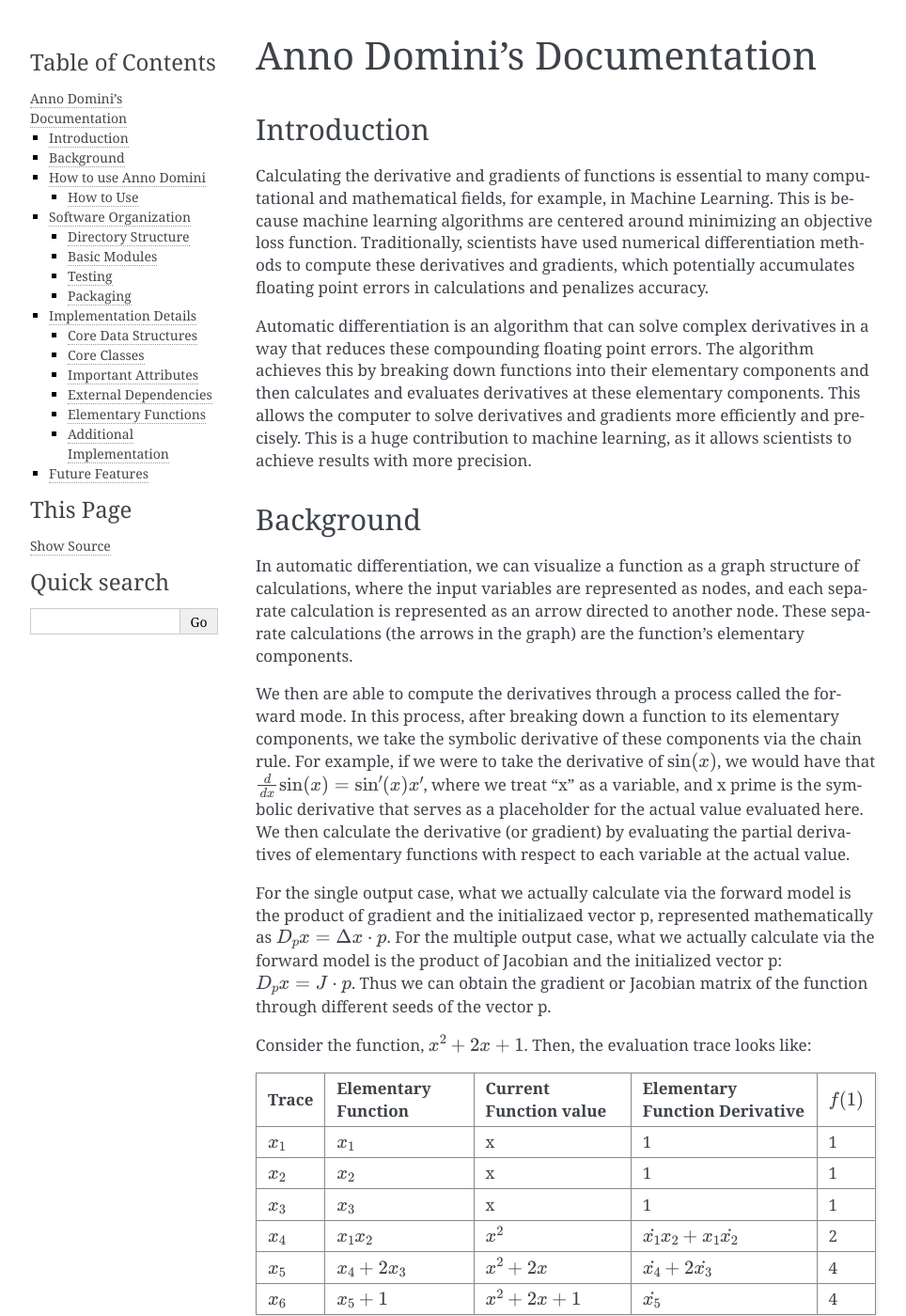
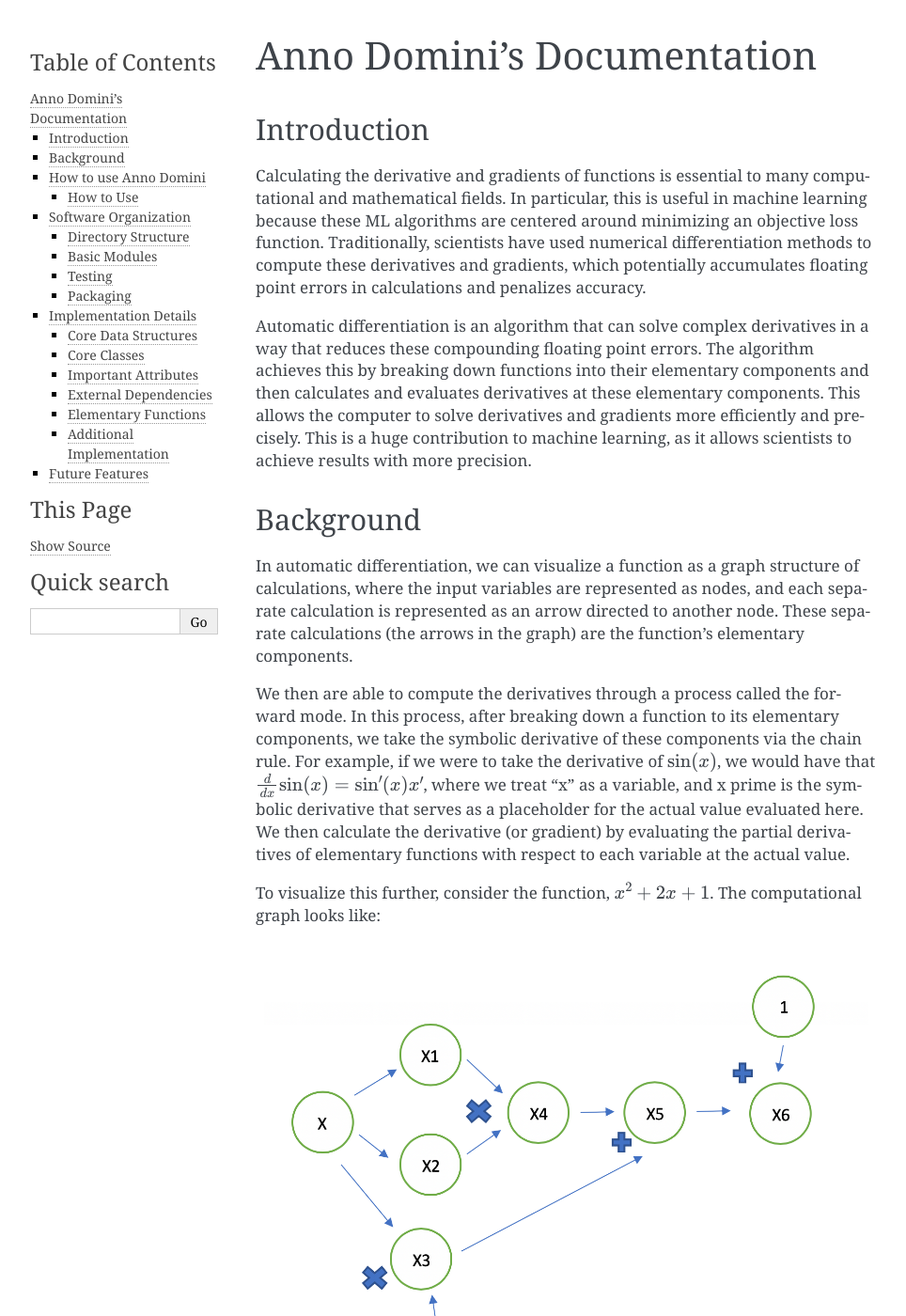
Before and after one commit to anno-domini-207/auto-diff, a Sphinx documentation site: the page built from docs/source/index.rst, in a window 1280 px wide and 1400 px high. Shown: the whole window at 94% size, without its empty margins (148-1112 px from the left). Built offline with Sphinx 7.4.7, drawn with Linux system fonts in a browser that asks for light colours; some of the changed text lies outside the part shown.

Commit message:
Add computational graph to documentation

```diff
--- a/docs/source/index.rst
+++ b/docs/source/index.rst
@@ -4,7 +4,7 @@ Anno Domini's Documentation
 Introduction
 ------------
 
-Calculating the derivative and gradients of functions is essential to many computational and mathematical fields, for example, in Machine Learning. This is because machine learning algorithms are centered around minimizing an objective loss function. Traditionally, scientists have used numerical differentiation methods to compute these derivatives and gradients, which potentially accumulates floating point errors in calculations and penalizes accuracy.
+Calculating the derivative and gradients of functions is essential to many computational and mathematical fields. In particular, this is useful in machine learning because these ML algorithms are centered around minimizing an objective loss function. Traditionally, scientists have used numerical differentiation methods to compute these derivatives and gradients, which potentially accumulates floating point errors in calculations and penalizes accuracy.
 
 Automatic differentiation is an algorithm that can solve complex derivatives in a way that reduces these compounding floating point errors. The algorithm achieves this by breaking down functions into their elementary components and then calculates and evaluates derivatives at these elementary components. This allows the computer to solve derivatives and gradients more efficiently and precisely. This is a huge contribution to machine learning, as it allows scientists to achieve results with more precision.
 
@@ -15,9 +15,17 @@ In automatic differentiation, we can visualize a function as a graph structure o
 
 We then are able to compute the derivatives through a process called the forward mode. In this process, after breaking down a function to its elementary components, we take the symbolic derivative of these components via the chain rule. For example, if we were to take the derivative of :math:`\sin(x)`, we would have that :math:`\frac{d}{dx}\sin(x) = \sin^{\prime}(x)x^{\prime}`, where we treat “x” as a variable, and x prime is the symbolic derivative that serves as a placeholder for the actual value evaluated here. We then calculate the derivative (or gradient) by evaluating the partial derivatives of elementary functions with respect to each variable at the actual value.
 
-For the single output case, what we actually calculate via the forward model is the product of gradient and the initializaed vector p, represented mathematically as :math:`D_px = \Delta x \cdot p`. For the multiple output case, what we actually calculate via the forward model is the product of Jacobian and the initialized vector p: :math:`D_px = J\cdot p`. Thus we can obtain the gradient or Jacobian matrix of the function through different seeds of the vector p.
+To visualize this further, consider the function, :math:`x^2+2x+1`. The computational graph looks like:
 
-Consider the function, :math:`x^2+2x+1`. Then, the evaluation trace looks like:
+.. figure:: ad_graph.jpg
+    :width: 2000px
+    :align: center
+    :height: 500px
+    :alt: alternate text
+    :figclass: align-center
+
+
+The corresponding evaluation trace looks like:
 
 ===========   ===================  ======================  ===================================   ============
 Trace         Elementary Function  Current Function value  Elementary Function Derivative        :math:`f(1)`
@@ -292,13 +303,11 @@ Include example of Newton's Method that uses AD?
 
 Additional Implementation
 ^^^^^^^^^^^^^^^^^^^^^^^^^
-What aspects have you not implemented yet? What else do you plan on implementing?
-
-**Multivariable Input/Output**
+**Multivariable Inputs/Outputs**
 
 .. code-block:: python
 
-    # multiple input:
+    # multiple input
     def f(x, y, z):
       return 2*x*y + z**4
     ad = grad(f)
@@ -307,7 +316,7 @@ What aspects have you not implemented yet? What else do you plan on implementing
 
 .. code-block:: python
 
-    # multiple input and multiple output:
+    # multiple input and multiple output
     def f(x, y, z):
     	return [2*x*y + z**4, x*y*z]
     ad = grad(f)
```
Also changed, not shown: other parts of docs/source/index.rst (+5 -2 lines), docs/source/ad_graph.jpg (added).
